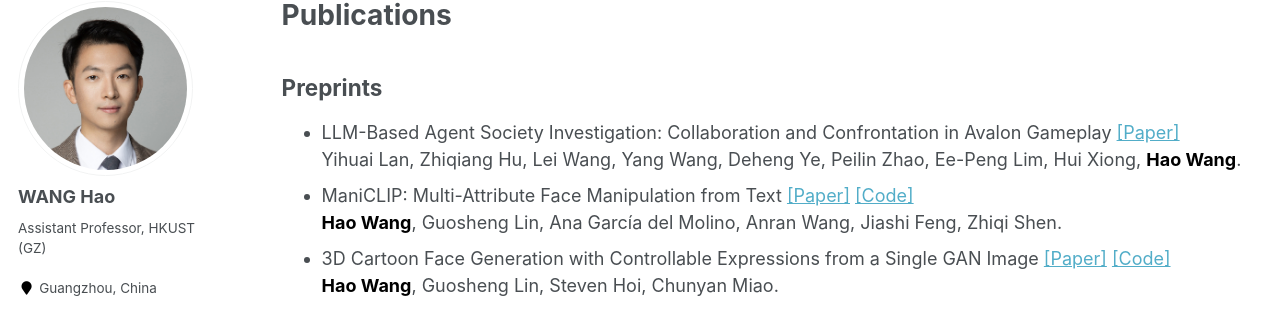
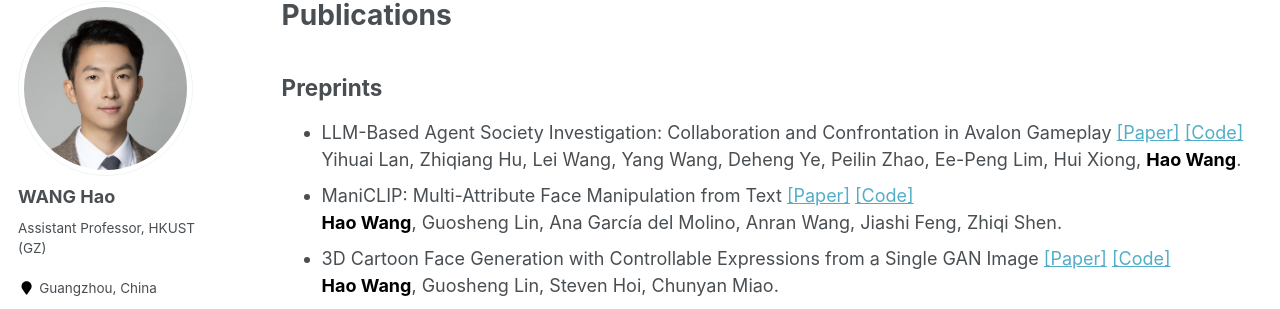
Before and after one commit to hwang1996/hwang1996.github.io, a Jekyll site: the page built from _pages/publications.md, in a window 1280 px wide and 900 px high. Shown: the part 117-426 px from the top of the window. Built offline with Jekyll 4.4.1, drawn with Linux system fonts in a browser that asks for light colours.

Commit message:
3.8 updates

```diff
--- a/_pages/publications.md
+++ b/_pages/publications.md
@@ -9,7 +9,7 @@
 
 <ul>
 <li>
-  LLM-Based Agent Society Investigation: Collaboration and Confrontation in Avalon Gameplay <a href="https://arxiv.org/abs/2310.14985">[Paper]</a>
+  LLM-Based Agent Society Investigation: Collaboration and Confrontation in Avalon Gameplay <a href="https://arxiv.org/abs/2310.14985">[Paper]</a> <a href="https://github.com/3DAgentWorld/LLM-Game-Agent">[Code]</a>
   <br/>
   Yihuai Lan, Zhiqiang Hu, Lei Wang, Yang Wang, Deheng Ye, Peilin Zhao, Ee-Peng Lim, Hui Xiong, <strong><font color="black">Hao Wang</font></strong>.
 </li>
```
Also changed, not shown: 1 other file.
